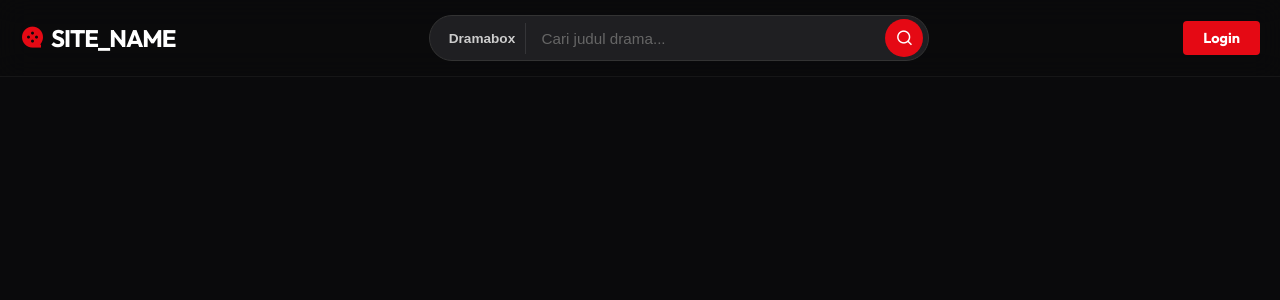
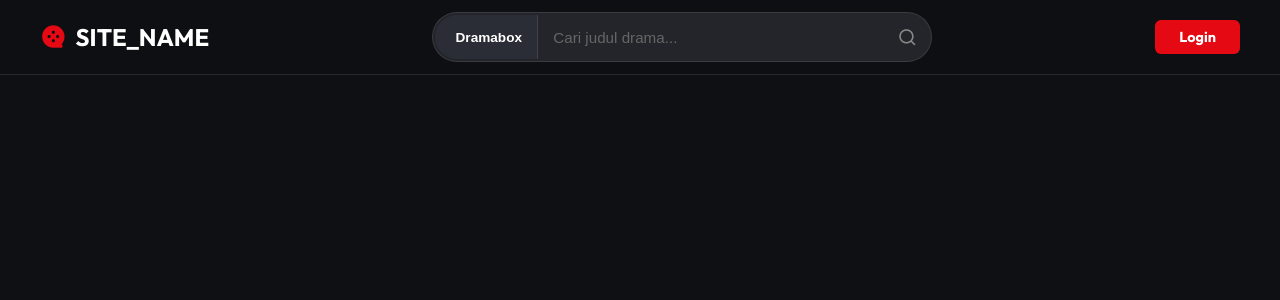
Before and after one commit to kangaman/agcdramabox, a PHP site: template views/header.php in a window 1280 px wide. Shown: the top 300 px of the page. Run offline with PHP 8.4, Linux system fonts and the light colour scheme; the template is opened without the code that fills it, so the values that code supplies are empty; some libraries are stand-ins or nearby versions.

Commit message:
Update style.css

```diff
--- a/assets/style.css
+++ b/assets/style.css
@@ -1,181 +1,225 @@
 :root {
-    --bg-main: #0a0a0c;       /* Hitam Pekat */
-    --bg-card: #151518;       /* Abu Gelap */
-    --primary: #e50914;       /* Merah Netflix */
+    --bg-main: #0f1014;
+    --bg-card: #1b1e26;
+
+    /* PALET WARNA UTAMA */
+    --primary: #e50914;       /* Merah (Brand) */
+    --accent-blue: #3b82f6;   /* Biru (Info/Server) */
+    --accent-gold: #f59e0b;   /* Emas (Rating) */
+    --accent-green: #10b981;  /* Hijau (Success/Views) */
+    --accent-purple: #8b5cf6; /* Ungu (Episode) */
+
     --text-main: #ffffff;
-    --text-muted: #8c8c9e;
-    --radius: 8px;
+    --text-muted: #a3a3a3;
+    --border-color: rgba(255,255,255,0.1);
+    --radius-std: 12px;
 }
 
-* { box-sizing: border-box; margin: 0; padding: 0; outline: none; }
+* { box-sizing: border-box; margin: 0; padding: 0; outline: none; -webkit-tap-highlight-color: transparent; }
 
 body {
     font-family: 'Outfit', sans-serif;
     background-color: var(--bg-main);
     color: var(--text-main);
-    line-height: 1.6;
+    line-height: 1.5;
     overflow-x: hidden;
+    font-size: 15px;
 }
 
-a { text-decoration: none; color: inherit; transition: 0.3s; }
-.container { max-width: 1280px; margin: 0 auto; padding: 0 20px; }
+a { text-decoration: none; color: inherit; transition: all 0.2s ease; }
+a:hover { color: var(--primary); }
+.container { max-width: 1240px; margin: 0 auto; padding: 0 20px; }
 
-/* NAVBAR */
+/* ===========================
+   1. NAVBAR
+   =========================== */
 .navbar {
-    background: rgba(10, 10, 12, 0.9);
-    backdrop-filter: blur(15px);
-    border-bottom: 1px solid rgba(255,255,255,0.05);
-    position: sticky; top: 0; z-index: 1000; padding: 15px 0;
+    background: rgba(15, 16, 20, 0.95);
+    border-bottom: 1px solid var(--border-color);
+    position: sticky; top: 0; z-index: 1000; padding: 12px 0;
+    backdrop-filter: blur(10px);
 }
 .nav-content { display: flex; justify-content: space-between; align-items: center; gap: 20px; }
-.brand { font-size: 1.5rem; font-weight: 800; color: white; display: flex; align-items: center; gap: 8px; letter-spacing: -1px; }
-.brand-icon { color: var(--primary); }
+.brand { font-size: 1.5rem; font-weight: 800; color: white !important; display: flex; align-items: center; gap: 10px; }
+.brand-icon { color: var(--primary); font-size: 1.6rem; }
 
-/* --- [MULAI UPDATE] SEARCH BAR DENGAN DROPDOWN --- */
+/* ===========================
+   2. SEARCH BAR (COLOR CODED)
+   =========================== */
 .search-wrapper {
     position: relative;
     flex: 1;
     max-width: 500px;
 }
 
-/* Container Form: Membuat kotak pencarian jadi lonjong (Pill Shape) */
 .search-wrapper form {
     display: flex;
     align-items: center;
-    background: #1f1f22;
-    border: 1px solid #333;
+    background: #23252b;
+    border: 1px solid var(--border-color);
     border-radius: 50px;
-    padding: 3px;
-    transition: 0.3s;
+    padding: 2px; /* Padding tipis untuk border effect */
+    transition: 0.3s ease;
+    overflow: hidden;
 }
 
-/* Efek Glow saat diklik */
 .search-wrapper form:focus-within {
     border-color: var(--primary);
-    background: #000;
-    box-shadow: 0 0 10px rgba(229, 9, 20, 0.2);
+    box-shadow: 0 0 15px rgba(229, 9, 20, 0.15);
 }
 
-/* Styling Dropdown Sumber */
+/* Dropdown Sumber - DIBERI WARNA BEDA */
 .search-source {
-    background: transparent;
-    color: #ccc;
+    background: #2a2d35; /* Warna dasar */
+    color: #fff;
     border: none;
-    padding: 8px 10px 8px 15px;
+    padding: 0 15px 0 20px;
+    height: 44px;
     font-size: 0.85rem;
     font-weight: 600;
     cursor: pointer;
-    border-right: 1px solid rgba(255,255,255,0.1); /* Garis pemisah vertikal */
-    outline: none;
-    border-radius: 50px 0 0 50px;
-    -webkit-appearance: none; /* Hilangkan panah default di browser tertentu */
-    appearance: none;
+    border-radius: 50px 0 0 50px; /* Sisi kiri bulat */
+    border-right: 1px solid rgba(255,255,255,0.1);
+    transition: 0.3s;
+    appearance: none; -webkit-appearance: none;
     text-align: center;
 }
+/* Saat hover, dropdown jadi merah */
+.search-source:hover { background: var(--primary); color: white; }
+.search-source option { background: #1b1e26; color: white; padding: 10px; }
 
-/* Warna opsi dropdown saat dibuka */
-.search-source option {
-    background: #1f1f22;
-    color: white;
-    padding: 10px;
-}
-
-.search-source:hover {
-    color: white;
-}
-
-/* Styling Input Text */
+/* Input Text */
 .search-wrapper input {
     flex: 1;
     background: transparent;
     border: none;
-    padding: 10px 15px;
+    padding: 0 15px;
     color: white;
     font-size: 0.95rem;
-    outline: none;
-    width: auto;
-    border-radius: 0;
+    height: 44px;
+}
+.search-wrapper input::placeholder { color: #666; }
+
+/* Tombol Cari */
+.search-btn-icon {
+    background: transparent;
+    border: none;
+    color: #888;
+    width: 44px; height: 44px;
+    cursor: pointer;
+    display: flex; align-items: center; justify-content: center;
+    font-size: 1.2rem; transition: 0.2s;
+    border-radius: 50%;
+}
+.search-btn-icon:hover { color: var(--primary); background: rgba(229,9,20,0.1); }
+.search-icon { display: none !important; }
+
+/* ===========================
+   3. HERO SLIDER
+   =========================== */
+.hero-section { margin-top: 25px; margin-bottom: 40px; border-radius: var(--radius-std); overflow: hidden; position: relative; }
+.swiper { width: 100%; height: 420px; }
+.swiper-slide { position: relative; display: flex; align-items: center; justify-content: center; }
+.slide-backdrop { position: absolute; top: 0; left: 0; width: 100%; height: 100%; background-size: cover; background-position: center; filter: brightness(0.4); }
+.slide-content { position: relative; z-index: 2; display: flex; gap: 40px; align-items: center; max-width: 1000px; padding: 20px; width: 100%; }
+.slide-poster img { width: 200px; border-radius: 8px; box-shadow: 0 10px 30px rgba(0,0,0,0.5); }
+
+.slide-info h1 { font-size: 2.8rem; font-weight: 800; margin: 10px 0; line-height: 1.1; color: white; text-shadow: 0 2px 10px rgba(0,0,0,0.5); }
+.slide-meta { font-size: 1rem; color: #ccc; margin-bottom: 25px; display: flex; gap: 10px; align-items: center; }
+
+/* Tombol Hero */
+.btn-watch-hero {
+    display: inline-flex; align-items: center; gap: 8px;
+    padding: 12px 32px; background: var(--primary); color: white;
+    border-radius: 50px; font-weight: 700; font-size: 1rem; transition: 0.3s;
+    box-shadow: 0 4px 15px rgba(229, 9, 20, 0.4);
+}
+.btn-watch-hero:hover { background: #b2070f; transform: translateY(-2px); box-shadow: 0 6px 20px rgba(229, 9, 20, 0.6); color: white; }
+
+/* ===========================
+   4. MOVIE GRID & CARDS
+   =========================== */
+.section-header { margin: 40px 0 20px; display: flex; align-items: center; gap: 10px; }
+.section-header::before { content: ''; display: block; width: 4px; height: 24px; background: var(--primary); border-radius: 2px; }
+.section-title { font-size: 1.4rem; color: white; font-weight: 700; }
+
+.movie-grid { display: grid; grid-template-columns: repeat(auto-fill, minmax(160px, 1fr)); gap: 20px; }
+
+.movie-card {
+    background: transparent; display: block; position: relative;
+    transition: transform 0.2s ease;
+}
+.movie-card:hover { transform: translateY(-5px); z-index: 5; }
+.card-img-wrap {
+    position: relative; aspect-ratio: 2/3; overflow: hidden; border-radius: var(--radius-std);
+    box-shadow: 0 4px 10px rgba(0,0,0,0.3);
+}
+.card-img-wrap img { width: 100%; height: 100%; object-fit: cover; transition: 0.3s; }
+.movie-card:hover img { transform: scale(1.05); filter: brightness(0.7); }
+
+/* LABEL EPISODE (Gradient Ungu) */
+.eps-tag {
+    position: absolute; top: 8px; right: 8px;
+    background: linear-gradient(45deg, var(--accent-purple), #6366f1);
+    color: white; padding: 4px 8px; border-radius: 6px;
+    font-size: 0.75rem; font-weight: 700;
+    box-shadow: 0 2px 5px rgba(0,0,0,0.3);
 }
 
-.search-wrapper input::placeholder {
-    color: #666;
+.card-detail { padding: 12px 4px; }
+.card-detail h3 {
+    font-size: 0.95rem; color: #eee; margin: 0; font-weight: 600;
+    display: -webkit-box; -webkit-line-clamp: 2; -webkit-box-orient: vertical; overflow: hidden;
 }
 
-/* Tombol Cari (Icon Kaca Pembesar) */
-.search-btn-icon {
-    background: var(--primary);
-    border: none;
+/* ===========================
+   5. HALAMAN NONTON (BADGES WARNA-WARNI)
+   =========================== */
+.video-info { margin-top: 30px; }
+.drama-title { font-size: 2rem; font-weight: 800; margin-bottom: 15px; }
+
+.meta-badges { display: flex; gap: 10px; flex-wrap: wrap; margin-bottom: 20px; }
+.meta-badges span {
+    padding: 6px 14px; border-radius: 6px;
+    font-size: 0.8rem; font-weight: 700;
+    display: inline-flex; align-items: center; gap: 6px;
     color: white;
-    width: 38px;
-    height: 38px;
-    border-radius: 50%;
-    cursor: pointer;
-    display: flex;
-    align-items: center;
-    justify-content: center;
-    margin-right: 2px;
-    font-size: 1.1rem;
-    transition: 0.3s;
 }
 
-.search-btn-icon:hover {
-    background: #b2070f;
-    transform: scale(1.05);
+/* WARNA KHUSUS BADGES */
+.badge-server { background: linear-gradient(45deg, #2563eb, #3b82f6); /* Biru */ }
+.badge-rating { background: linear-gradient(45deg, #d97706, #f59e0b); /* Emas/Oranye */ color: #fff !important; }
+.badge-info   { background: #2a2d35; border: 1px solid rgba(255,255,255,0.1); color: #ccc !important; }
+
+/* Tag Kategori */
+.tags-container { display: flex; gap: 8px; flex-wrap: wrap; margin-bottom: 25px; }
+.tag-pill {
+    background: rgba(255,255,255,0.05);
+    border: 1px solid rgba(255,255,255,0.1);
+    padding: 6px 16px; border-radius: 50px;
+    font-size: 0.85rem; color: #ccc;
+    transition: 0.2s;
 }
+.tag-pill:hover { border-color: var(--primary); color: var(--primary); background: rgba(229,9,20,0.1); }
 
-/* Sembunyikan icon search lama jika masih ada sisa kode */
-.search-icon { display: none !important; }
-/* --- [AKHIR UPDATE] --- */
+/* ===========================
+   6. RESPONSIVE
+   =========================== */
+.btn-login { padding: 8px 24px; background: var(--primary); color: white; border-radius: 6px; font-weight: 600; font-size: 0.9rem; }
+.btn-login:hover { background: #b2070f; color: white; }
 
-.btn-login { padding: 8px 20px; background: var(--primary); color: white; border-radius: 4px; font-weight: bold; font-size: 0.9rem; }
-.btn-login:hover { background: #b2070f; }
+.pagination-area { margin: 50px 0; text-align: center; display: flex; justify-content: center; gap: 10px; }
+.btn-nav { padding: 10px 20px; background: #23252b; color: white; border-radius: 4px; font-weight: 600; border: 1px solid rgba(255,255,255,0.1); }
+.empty-state { padding: 60px 0; text-align: center; color: var(--text-muted); grid-column: 1 / -1; }
 
-/* HERO SLIDER */
-.hero-section { margin-top: 20px; margin-bottom: 40px; border-radius: 16px; overflow: hidden; box-shadow: 0 10px 30px rgba(0,0,0,0.5); }
-.swiper { width: 100%; height: 450px; }
-.swiper-slide { position: relative; display: flex; align-items: center; justify-content: center; overflow: hidden; }
-.slide-backdrop {
-    position: absolute; top: 0; left: 0; width: 100%; height: 100%;
-    background-size: cover; background-position: center;
-    filter: blur(20px) brightness(0.4); transform: scale(1.1);
+@media (max-width: 768px) {
+    .nav-content { flex-wrap: wrap; gap: 15px; }
+    .search-wrapper { order: 3; width: 100%; max-width: 100%; margin-top: 5px; }
+    .slide-poster { display: none; }
+    .slide-content { text-align: center; justify-content: center; padding: 20px; }
+    .swiper { height: 350px; }
+    .movie-grid { grid-template-columns: repeat(3, 1fr); gap: 12px; }
 }
-.slide-content { position: relative; z-index: 2; display: flex; gap: 40px; align-items: center; max-width: 1000px; padding: 20px; width: 100%; }
-.slide-poster img { width: 220px; border-radius: 12px; box-shadow: 0 10px 40px rgba(0,0,0,0.6); transform: rotate(-3deg); border: 2px solid rgba(255,255,255,0.2); }
-.slide-info h1 { font-size: 2.5rem; font-weight: 800; margin: 10px 0; line-height: 1.2; }
-.slide-meta { font-size: 1rem; color: #ccc; margin-bottom: 25px; }
-.badge-hd { background: var(--primary); padding: 3px 8px; border-radius: 4px; font-weight: bold; font-size: 0.8rem; }
-.btn-watch-hero { display: inline-block; padding: 12px 30px; background: var(--primary); color: white; border-radius: 50px; font-weight: bold; }
-
-/* MOVIE GRID */
-.section-header { margin: 40px 0 20px; border-left: 4px solid var(--primary); padding-left: 15px; }
-.section-title { font-size: 1.5rem; color: white; font-weight: 700; text-transform: uppercase; }
-
-.movie-grid { display: grid; grid-template-columns: repeat(auto-fill, minmax(160px, 1fr)); gap: 20px; }
-.movie-card { background: var(--bg-card); border-radius: 12px; overflow: hidden; position: relative; display: block; transition: 0.3s; }
-.movie-card:hover { transform: translateY(-7px); box-shadow: 0 10px 25px rgba(0,0,0,0.4); z-index: 2; }
-.card-img-wrap { position: relative; aspect-ratio: 2/3; overflow: hidden; }
-.card-img-wrap img { width: 100%; height: 100%; object-fit: cover; transition: 0.5s; }
-.movie-card:hover img { transform: scale(1.1); filter: brightness(0.6); }
-.card-detail { padding: 12px; }
-.card-detail h3 { font-size: 0.9rem; color: #ddd; white-space: nowrap; overflow: hidden; text-overflow: ellipsis; margin: 0; }
-.eps-tag { position: absolute; top: 8px; right: 8px; background: rgba(0,0,0,0.7); color: white; padding: 3px 8px; border-radius: 6px; font-size: 0.75rem; font-weight: 600; }
-
-/* PAGINATION & EMPTY STATE */
-.pagination-area { margin-top: 50px; text-align: center; display: flex; justify-content: center; gap: 15px; padding-bottom: 50px;}
-.btn-nav { padding: 10px 20px; background: #222; color: white; border-radius: 30px; border: 1px solid #333; }
-.empty-state { padding: 50px; text-align: center; color: #666; grid-column: 1 / -1; }
-
-/* RESPONSIVE */
-@media (max-width: 768px) {
-    .slide-poster { display: none; }
-    .slide-content { text-align: center; justify-content: center; }
+@media (max-width: 480px) {
     .movie-grid { grid-template-columns: repeat(2, 1fr); gap: 10px; }
-    .nav-content { flex-wrap: wrap; }
-    .search-wrapper { order: 3; width: 100%; max-width: 100%; margin-top: 10px; }
-
-    /* Responsif untuk dropdown di HP */
-    .search-source {
-        padding: 8px 5px 8px 10px;
-        font-size: 0.8rem;
-    }
 }
```
